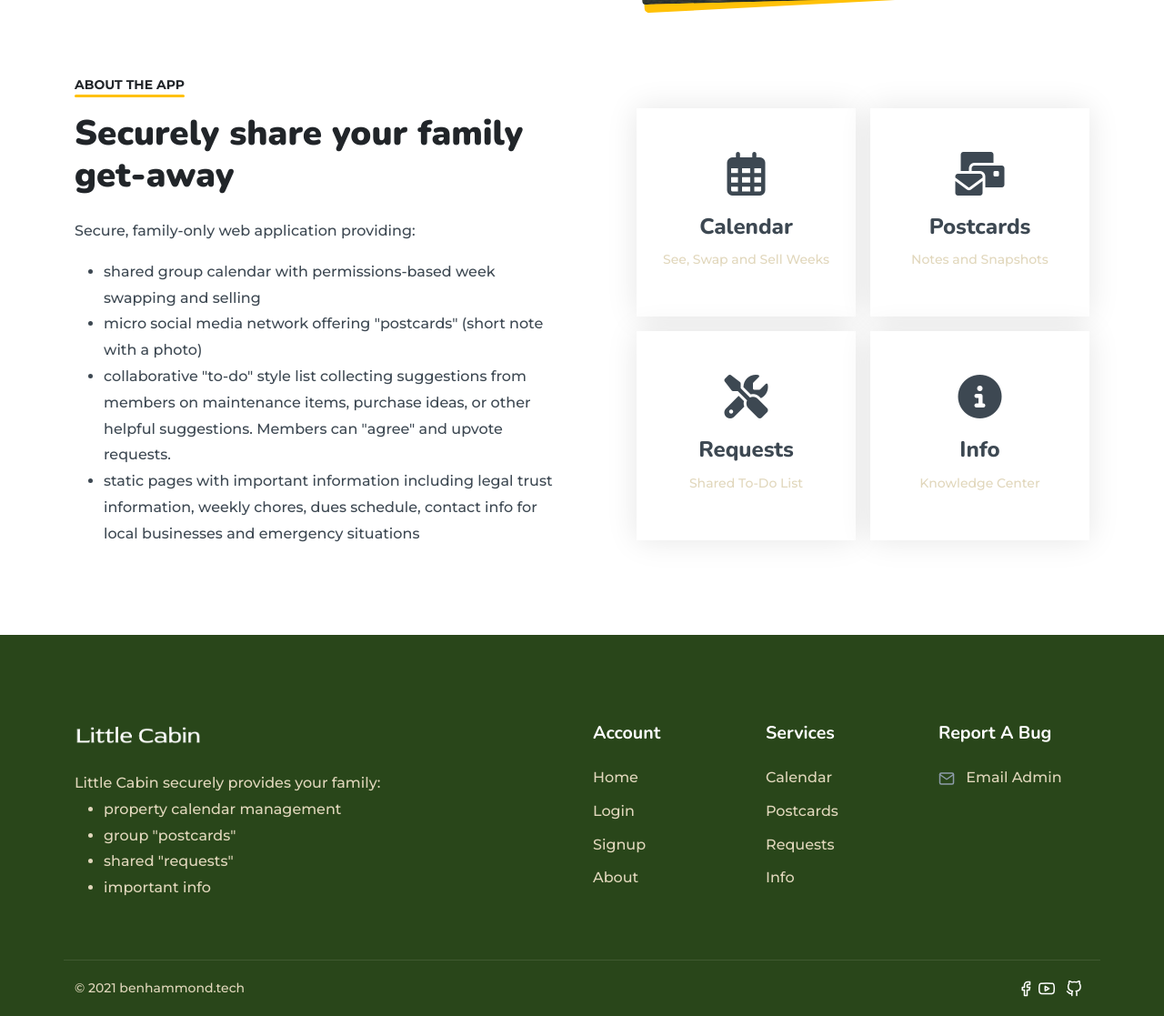
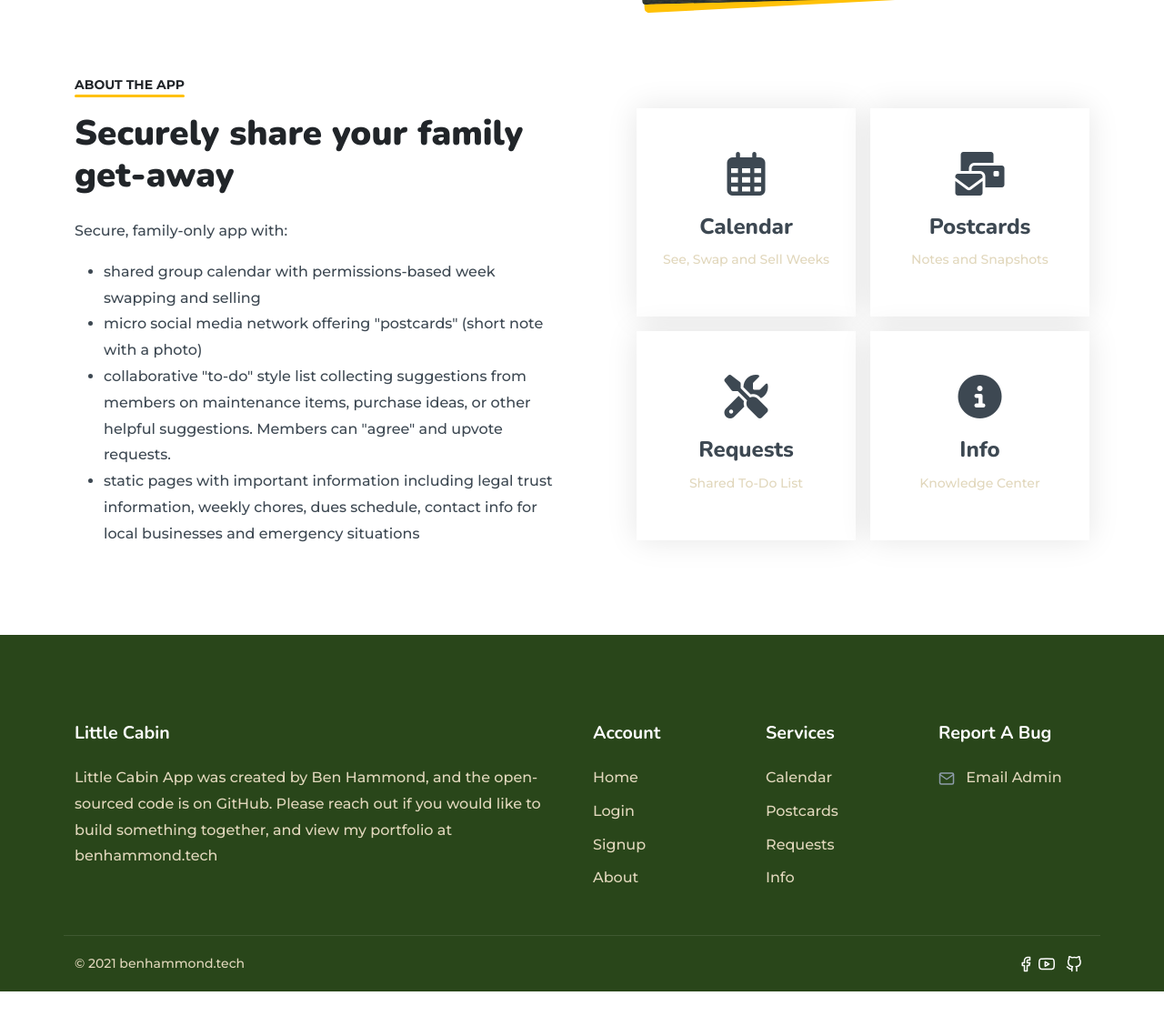
Before and after one commit to benhammondmusic/littlecabin, a Django app: page / in a window 1280 px wide. Shown: the part 605-1722 px from the top of the page at 91% size. After the commit the page ends 1695 px from the top, so only its background shows below. Run offline with Django 3.2, Linux system fonts and the light colour scheme; some libraries are stand-ins or nearby versions.

Commit message:
adds about anchor, tightens up footer

```diff
--- a/main_app/static/assets/css/style.css
+++ b/main_app/static/assets/css/style.css
@@ -284,15 +284,15 @@ h6 {
   background: var(--flash);
 }
 
-/*-- Stats --*/
-.stats-box {
+/*-- about --*/
+.about-box {
   box-shadow: 0 0 2rem rgb(0 0 0 / 0.1);
 }
-.stats-icon {
+.about-icon {
   height: 100%;
   font-size: 3rem;
 }
-.stats-title {
+.about-title {
   font-weight: 800;
 }
 
--- a/main_app/templates/base.html
+++ b/main_app/templates/base.html
@@ -26,7 +26,7 @@
               <a class="nav-link active" aria-current="page" href="#">Home</a>
             </li>
             <li class="nav-item">
-              <a class="nav-link" href="#">About</a>
+              <a class="nav-link" href="#about">About</a>
             </li>
             {% comment %}
             <li class="nav-item">
@@ -71,7 +71,7 @@
               <a class="nav-link px-0 active" aria-current="page" href="#">Home</a>
             </li>
             <li class="nav-item">
-              <a class="nav-link px-0" href="#">About</a>
+              <a class="nav-link px-0" href="#about">About</a>
             </li>
             {% comment %}
             <li class="nav-item">
@@ -601,14 +601,9 @@
         <div class="row">
           <div class="col-12 col-sm-12 col-md-12 col-lg-6">
             <div class="footer-col mt-5 pe-4">
-              <img src="{% static 'assets/images/logo-2-white.png' %}" class="footer-logo mb-4" alt="Little Cabing Logo" />
-              <p class="mb-0">Little Cabin securely provides your family:</p>
-              <ul>
-                <li>property calendar management</li>
-                <li>group "postcards"</li>
-                <li>shared "requests"</li>
-                <li>important info</li>
-              </ul>
+              <h3 class="footer-title text-white mb-4">Little Cabin</h3>
+              {% comment %} <img src="{% static 'assets/images/logo-2-white.png' %}" class="footer-logo mb-4" alt="Little Cabing Logo" /> {% endcomment %}
+              <p class="mb-0">Little Cabin App was created by Ben Hammond, and the <a href="https://github.com/benhammondmusic/littlecabin/">open-sourced code is on GitHub</a>. Please <a href="mailto:hello@benhammond.tech">reach out</a> if you would like to build something together, and view my portfolio at <a href="https://benhammond.tech">benhammond.tech</a></p>
             </div>
           </div>
 
--- a/main_app/templates/home.html
+++ b/main_app/templates/home.html
@@ -27,14 +27,14 @@
 
 <!--About Little Cabin box-->
 
-<section class="stats section">
+<section id="about" class="about section">
   <div class="container">
     <div class="row align-items-center">
       <div class="col-12 col-lg-6">
-        <div class="stats-box-text">
+        <div class="about-box-text">
           <span class="pre-title small position-relative fw-bold text-dark text-uppercase">About the App</span>
-          <h2 class="stats-box-title section-title text-dark mt-3 mb-4">Securely share your family get-away</h2>
-          <p>Secure, family-only web application providing:</p>
+          <h2 class="about-box-title section-title text-dark mt-3 mb-4">Securely share your family get-away</h2>
+          <p>Secure, family-only app with:</p>
           <ul>
             <li>shared group calendar with permissions-based week swapping and selling</li>
             <li>micro social media network offering "postcards" (short note with a photo)</li>
@@ -45,38 +45,38 @@
         </div>
       </div>
       <div class="col-12 col-lg-6">
-        <div class="stats-wrap text-center ps-0 ps-lg-5">
+        <div class="about-wrap text-center ps-0 ps-lg-5">
           <div class="row gx-3">
             <div class="col-6 col-lg-6">
-              <div class="stats-box bg-white mt-3 px-4 py-4 py-md-5">
-                {% comment %} <img class="stats-icon" src="{% static 'assets/images/years.svg' %}" /> {% endcomment %}
-                <i class="far fa-calendar-alt stats-icon"></i>
-                <h4 class="stats-title mt-3">Calendar</h4>
-                <p class="stats-text text-muted mb-0 small">See, Swap and Sell Weeks</p>
+              <div class="about-box bg-white mt-3 px-4 py-4 py-md-5">
+                {% comment %} <img class="about-icon" src="{% static 'assets/images/years.svg' %}" /> {% endcomment %}
+                <i class="far fa-calendar-alt about-icon"></i>
+                <h4 class="about-title mt-3">Calendar</h4>
+                <p class="about-text text-muted mb-0 small">See, Swap and Sell Weeks</p>
               </div>
             </div>
             <div class="col-6 col-lg-6">
-              <div class="stats-box bg-white mt-3 px-4 py-4 py-md-5">
-                {% comment %} <img class="stats-icon" src="{% static 'assets/images/clients.svg' %}" /> {% endcomment %}
-                <i class="fas fa-mail-bulk stats-icon"></i>
-                <h4 class="stats-title mt-3">Postcards</h4>
-                <p class="stats-text text-muted mb-0 small">Notes and Snapshots</p>
+              <div class="about-box bg-white mt-3 px-4 py-4 py-md-5">
+                {% comment %} <img class="about-icon" src="{% static 'assets/images/clients.svg' %}" /> {% endcomment %}
+                <i class="fas fa-mail-bulk about-icon"></i>
+                <h4 class="about-title mt-3">Postcards</h4>
+                <p class="about-text text-muted mb-0 small">Notes and Snapshots</p>
               </div>
             </div>
             <div class="col-6 col-lg-6">
-              <div class="stats-box bg-white mt-3 px-4 py-4 py-md-5">
-                {% comment %} <img class="stats-icon" src="{% static 'assets/images/projects.svg' %}" /> {% endcomment %}
-                <i class="fas fa-tools stats-icon"></i>
-                <h4 class="stats-title mt-3">Requests</h4>
-                <p class="stats-text text-muted mb-0 small">Shared To-Do List</p>
+              <div class="about-box bg-white mt-3 px-4 py-4 py-md-5">
+                {% comment %} <img class="about-icon" src="{% static 'assets/images/projects.svg' %}" /> {% endcomment %}
+                <i class="fas fa-tools about-icon"></i>
+                <h4 class="about-title mt-3">Requests</h4>
+                <p class="about-text text-muted mb-0 small">Shared To-Do List</p>
               </div>
             </div>
             <div class="col-6 col-lg-6">
-              <div class="stats-box bg-white mt-3 px-4 py-4 py-md-5">
-                {% comment %} <img class="stats-icon" src="{% static 'assets/images/revenue.svg' %}" /> {% endcomment %}
-                <i class="fas fa-info-circle stats-icon"></i>
-                <h4 class="stats-title mt-3">Info</h4>
-                <p class="stats-text mb-0 small text-muted">Knowledge Center</p>
+              <div class="about-box bg-white mt-3 px-4 py-4 py-md-5">
+                {% comment %} <img class="about-icon" src="{% static 'assets/images/revenue.svg' %}" /> {% endcomment %}
+                <i class="fas fa-info-circle about-icon"></i>
+                <h4 class="about-title mt-3">Info</h4>
+                <p class="about-text mb-0 small text-muted">Knowledge Center</p>
               </div>
             </div>
           </div>
```
